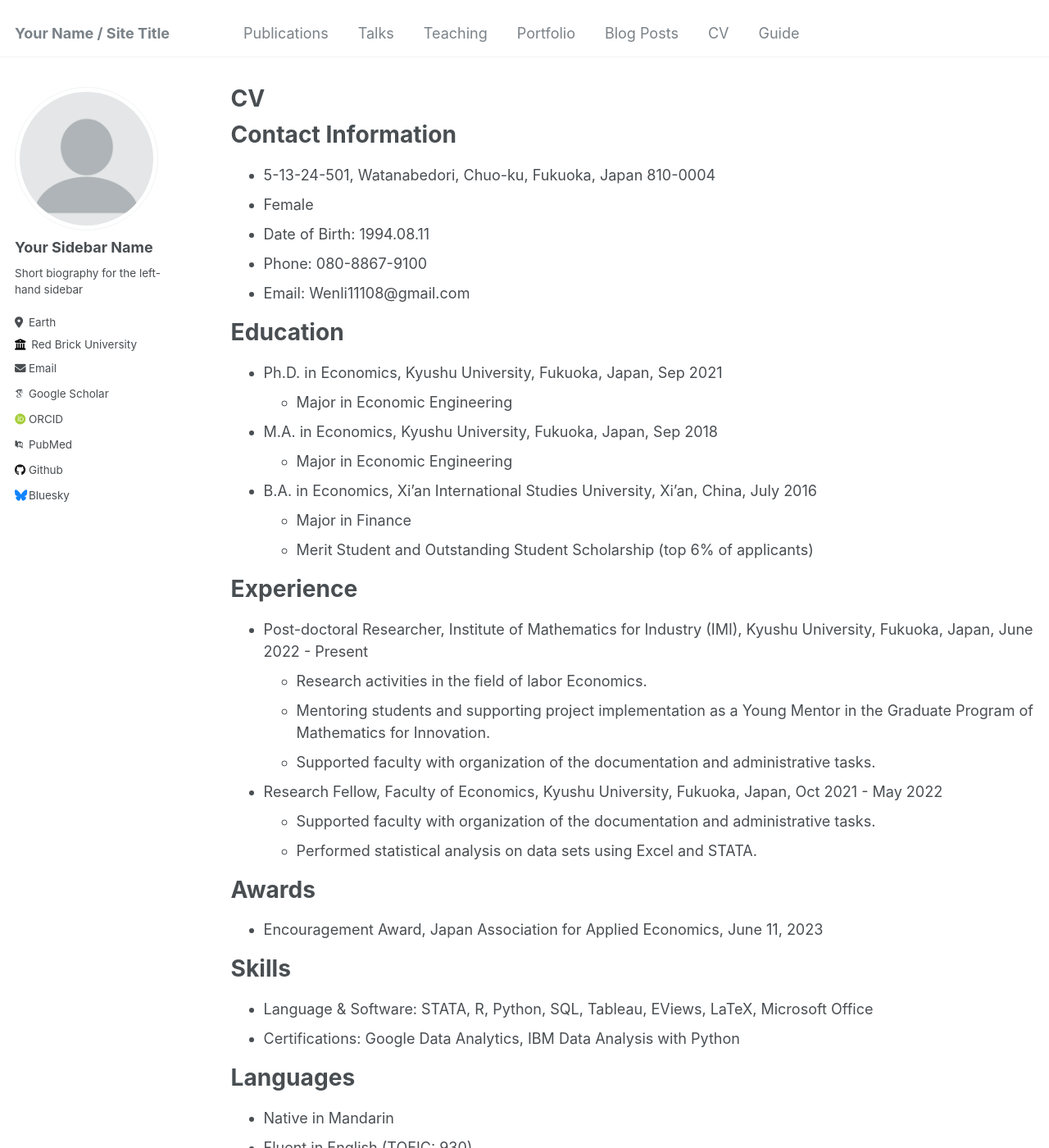
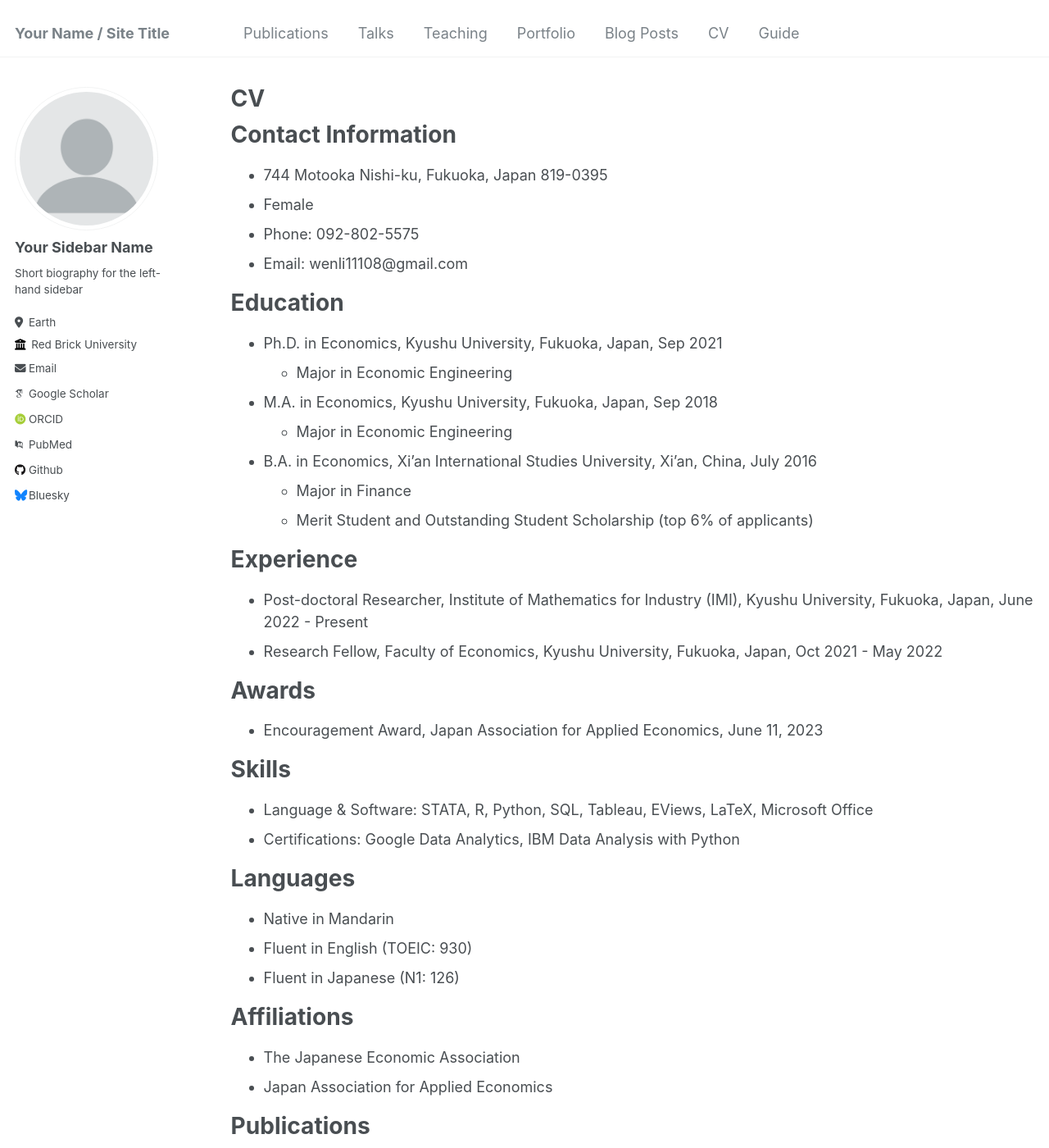
Before and after one commit to wenli-econ/wenli-econ.github.io, a Jekyll site: the page built from _pages/cv.md, in a window 1280 px wide and 1400 px high. Shown: the whole window at 82% size. Built offline with Jekyll 4.4.1, drawn with Linux system fonts in a browser that asks for light colours; some web fonts are replaced.

Commit message:
Update cv.md

```diff
--- a/_pages/cv.md
+++ b/_pages/cv.md
@@ -11,11 +11,10 @@ redirect_from:
 
 Contact Information
 ======
-* 5-13-24-501, Watanabedori, Chuo-ku, Fukuoka, Japan 810-0004
+* 744 Motooka Nishi-ku, Fukuoka, Japan 819-0395
 * Female
-* Date of Birth: 1994.08.11
-* Phone: 080-8867-9100
-* Email: Wenli11108@gmail.com
+* Phone: 092-802-5575
+* Email: wenli11108@gmail.com
 
 Education
 ======
@@ -30,12 +29,7 @@ Education
 Experience
 ======
 * Post-doctoral Researcher, Institute of Mathematics for Industry (IMI), Kyushu University, Fukuoka, Japan, June 2022 - Present
-  * Research activities in the field of labor Economics.
-  * Mentoring students and supporting project implementation as a Young Mentor in the Graduate Program of Mathematics for Innovation.
-  * Supported faculty with organization of the documentation and administrative tasks.
 * Research Fellow, Faculty of Economics, Kyushu University, Fukuoka, Japan, Oct 2021 - May 2022
-  * Supported faculty with organization of the documentation and administrative tasks.
-  * Performed statistical analysis on data sets using Excel and STATA.
 
 Awards
 ======
```
